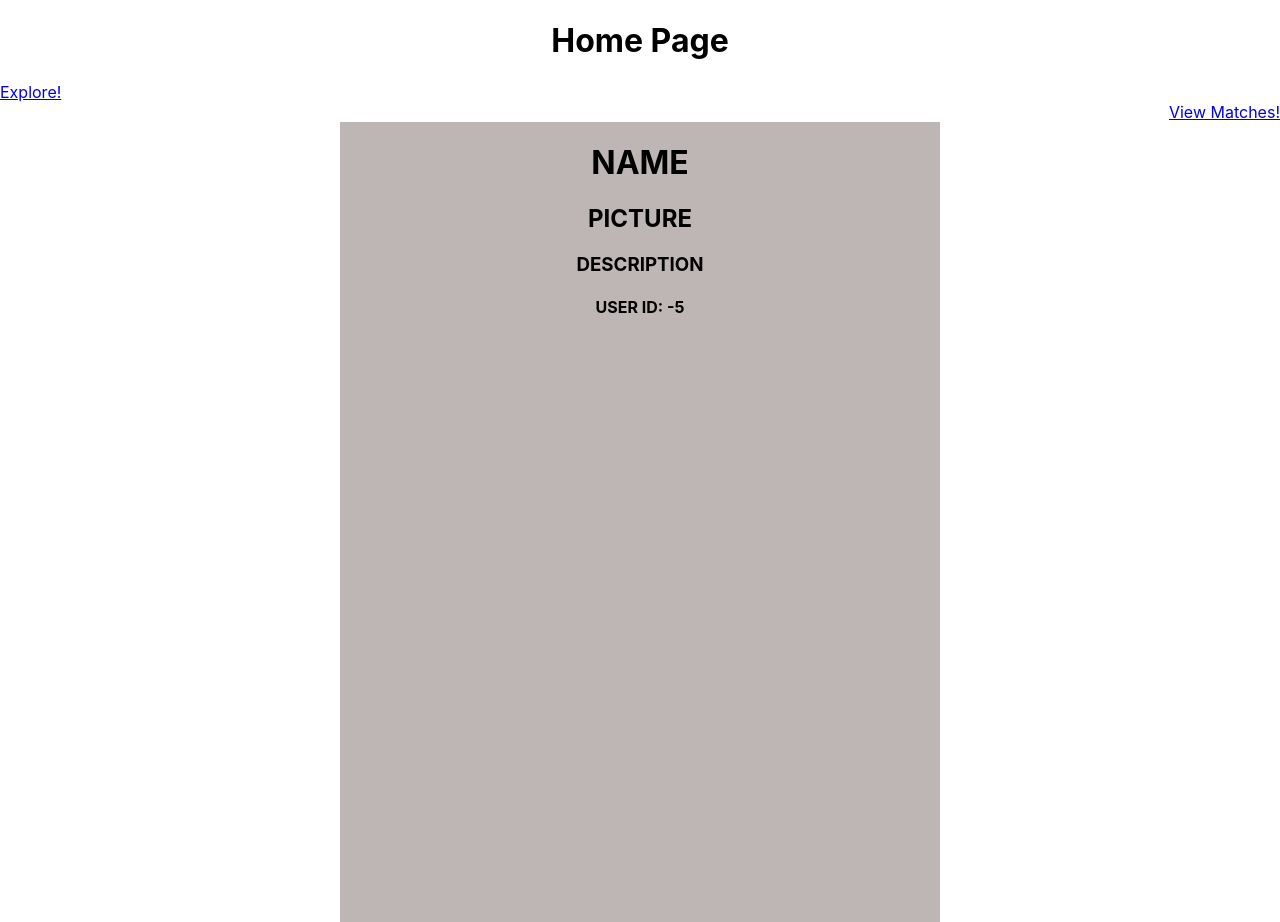
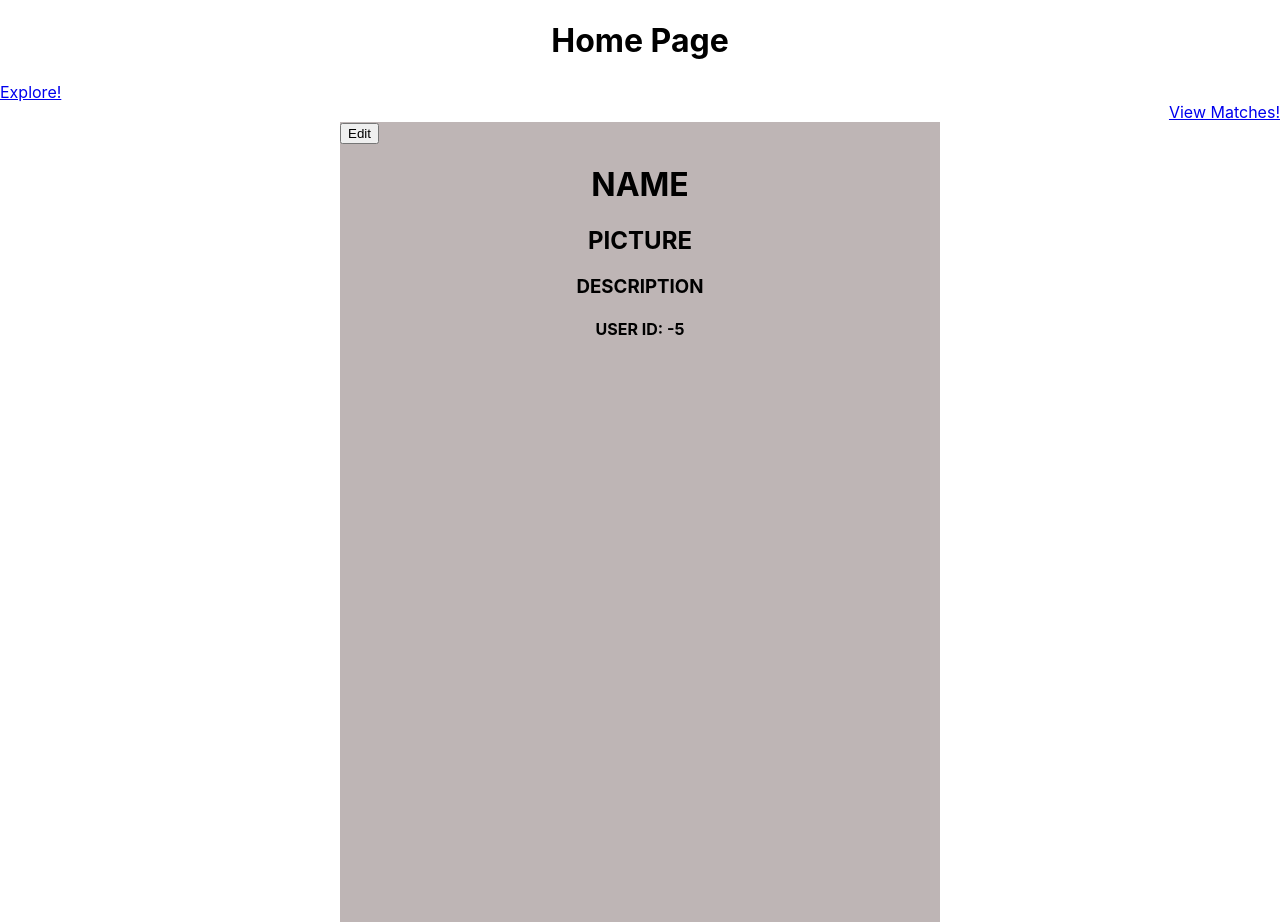
Before and after one commit to Cs35L-Project/kindling, a React (Create React App) app in the folder react-app/: page / in a window 1280 px wide. Built offline with nearby package versions, Linux system fonts and the light colour scheme; no server answers.

Commit message:
Added edit button on home profile page that toggles an update form

```diff
--- a/react-app/src/App.js
+++ b/react-app/src/App.js
@@ -50,6 +50,23 @@ function View(){
   );
 }
 const Home = props => {
+  const [state,setState] = useState({showForm:false})
+  const showForm = () => {
+    return (
+      <div>
+     <form id= "edit-profile">
+
+          <label>Name : </label>
+          <input type="text" />
+
+          <label>Interests : </label>
+          <input type="text" />
+
+          <button>Save</button>
+       </form>
+       </div>
+      );
+  }
   return (
     <div>
       <h1 style={{"text-align":"center"}}>Home Page</h1>
@@ -60,8 +77,9 @@ const Home = props => {
         <Link to="/view" className="view_link">View Matches!</Link>
       </div>
       <div className="profile_wrapper" style={{"text-align":"center"}}>
-        <Profile userID={props.userID} size={"full"}/>
+        <Profile userID={props.userID} size={"full"} root={true} toggleEdit={setState} state={state.showForm}/>
       </div>
+      {state.showForm ? showForm() : null}
     </div>
   );
 }
--- a/react-app/src/components/profile/index.js
+++ b/react-app/src/components/profile/index.js
@@ -8,9 +8,10 @@ const Profile = props => {      //props should be a unique id corresponding to t
         Name: "null",
         Description: "null",
         UID: props.userID,
+        User: props.root,
         Matches: [],
         Potentials: []}]);
-
+    console.log("ROOT USER "+props.root)
     // Below promise will only be functional once backend is serving data
     axios.get(`http://localhost:4000/api/?profile=${props.userID}`)
     .then((res) => {
@@ -24,6 +25,18 @@ const Profile = props => {      //props should be a unique id corresponding to t
     })
 
     if(props.size=="full"){
+        if(props.root){
+            return (
+                <div className="rectangle">
+                    <div style={{"text-align":"left"}}><button onClick={() => props.toggleEdit({showForm:!props.state})}>Edit</button></div>
+                    <h1>NAME</h1>
+                    <h2>PICTURE</h2>
+                    <h3>DESCRIPTION</h3>
+                    <h4>USER ID: {props.userID}</h4>
+                </div>
+            );
+        }
+        else{
             return (
                 <div className="rectangle">
                     <h1>NAME</h1>
@@ -32,6 +45,7 @@ const Profile = props => {      //props should be a unique id corresponding to t
                     <h4>USER ID: {props.userID}</h4>
                 </div>
             );
+        }
     }
     else{
         return (
```
Lines whose indentation alone changed are shown as unchanged.
